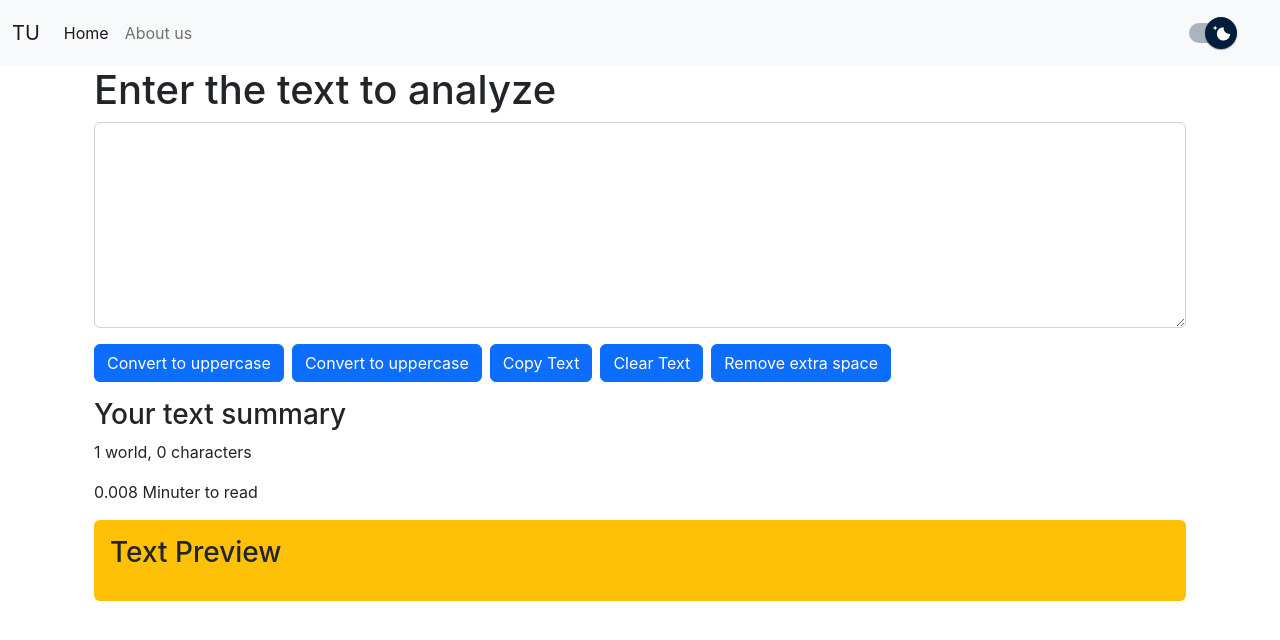
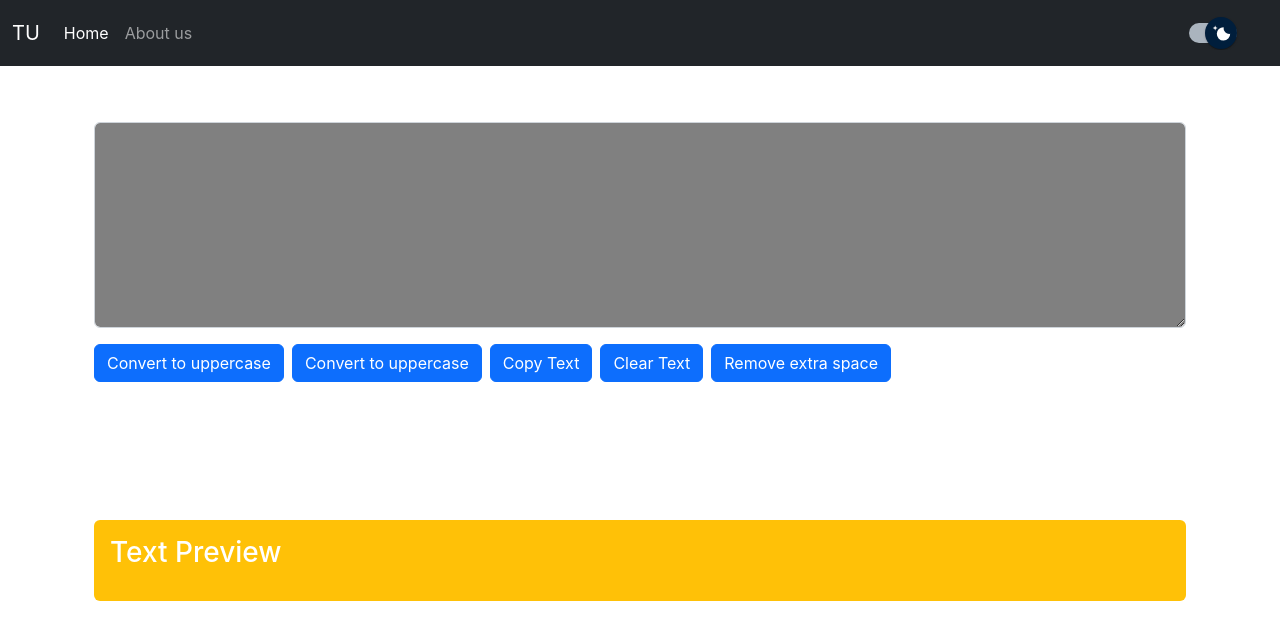
Before and after one commit to yashpatel-py/textutils-react, a React (Create React App) app: page / in a window 1280 px wide. Shown: the top 640 px of the page. Built offline with nearby package versions, Linux system fonts and the light colour scheme.

Commit message:
Improved Dark mode

```diff
--- a/src/App.js
+++ b/src/App.js
@@ -5,15 +5,26 @@ import TextForm from './components/TextForm';
 // import AboutUs from './components/AboutUs'
 
 function App() {
-  const [mode, setMode] = useState('light')
+  const [mode, setMode] = useState('dark')
+
+  const toggleMode = () => {
+    if(mode === 'light'){
+      setMode('dark');
+      document.body.style.backgroundColor = 'gray';
+    }
+    else {
+      setMode('light');
+      document.body.style.backgroundColor = 'white';
+    }
+  }
   return (
     <>
       {/* Importing navbar component */}
-      <Navbar title = "TU" aboutText= "About us" mode={mode}/>
+      <Navbar title = "TU" aboutText= "About us" mode={mode} toggleMode={toggleMode}/>
 
       {/*Importing TextForm component */}
       <div className="container">
-        <TextForm heading="Enter the text to analyze" />
+        <TextForm heading="Enter the text to analyze" mode={mode}/>
       </div>
 
       {/* <AboutUs /> */}
--- a/src/components/Navbar.js
+++ b/src/components/Navbar.js
@@ -71,7 +71,7 @@ export default function Navbar(props) {
                     </ul>
                 </div>
                 <FormGroup>
-                <FormControlLabel
+                <FormControlLabel onClick={props.toggleMode}
                     control={<MaterialUISwitch sx={{m: 1}} defaultChecked />}
                     label=""
                 />
--- a/src/components/TextForm.js
+++ b/src/components/TextForm.js
@@ -43,10 +43,10 @@ export default function TextForm(props) {
 
     return (
         <>
-        <div className='container'>
+        <div className='container' style={{color: props.mode === 'dark'?'white':'black'}}>
             <h1>{props.heading}</h1>
             <div className="mb-3">
-                <textarea className="form-control" value={text} onChange={handleOnChange} id="myBox" rows="8"></textarea>
+                <textarea className="form-control" value={text} style={{backgroundColor: props.mode === 'dark'?'grey':'white', color: props.mode === 'dark'?'white':'black'}} onChange={handleOnChange} id="myBox" rows="8"></textarea>
             </div>
             {/* Convert to upparcase */}
             <button className="btn btn-primary me-2" onClick={handleUpClick} >Convert to uppercase</button>
@@ -63,7 +63,7 @@ export default function TextForm(props) {
             {/* Extra Space */}
             <button className="btn btn-primary me-2" onClick={handleExtraSpaces} >Remove extra space</button>
         </div>
-        <div className="container my-3">
+        <div className="container my-3" style={{color: props.mode === 'dark'?'white':'black'}}>
             <h3>Your text summary</h3>
             <p>{text.split(" ").length} world, {text.length} characters</p>
             <p>{0.008 * text.split(" ").length} Minuter to read</p>
```
